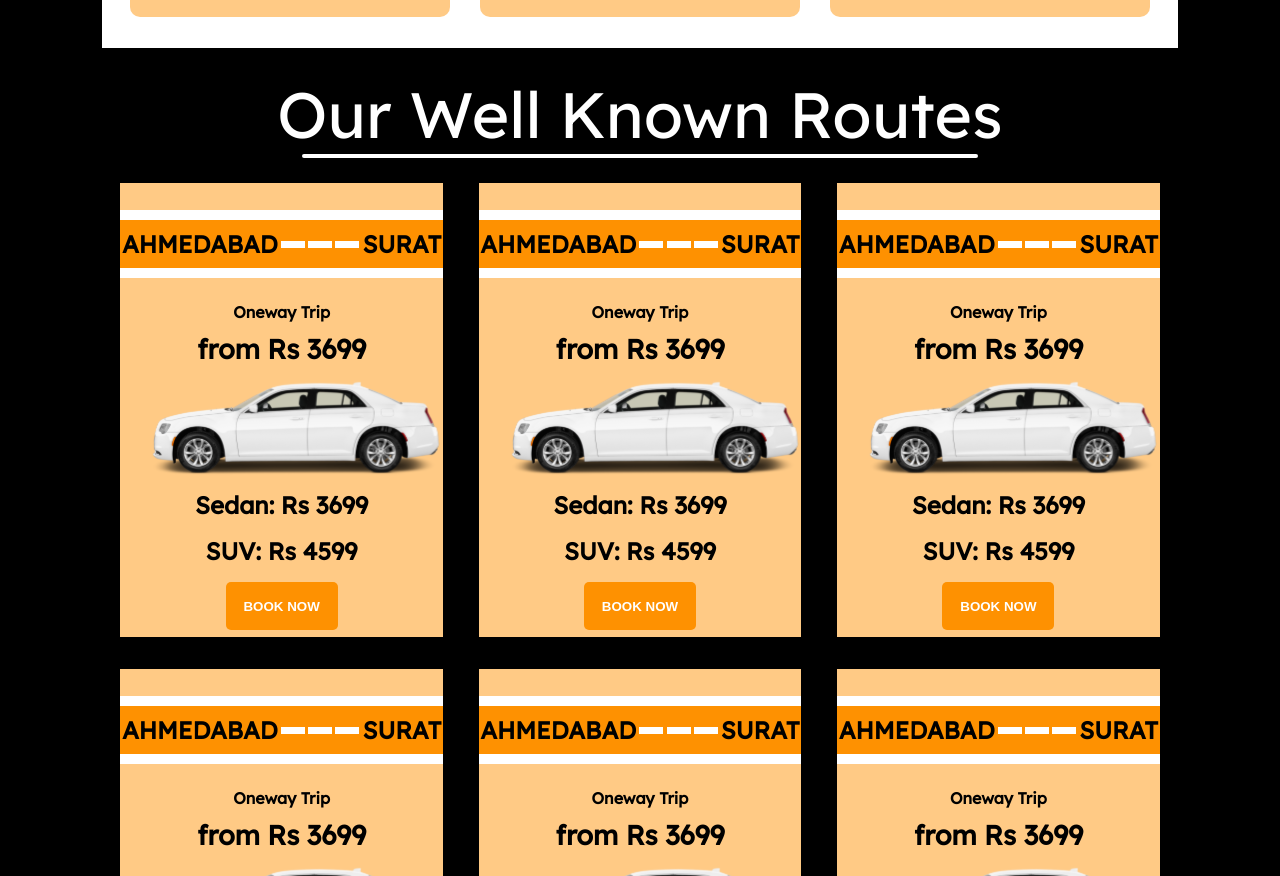
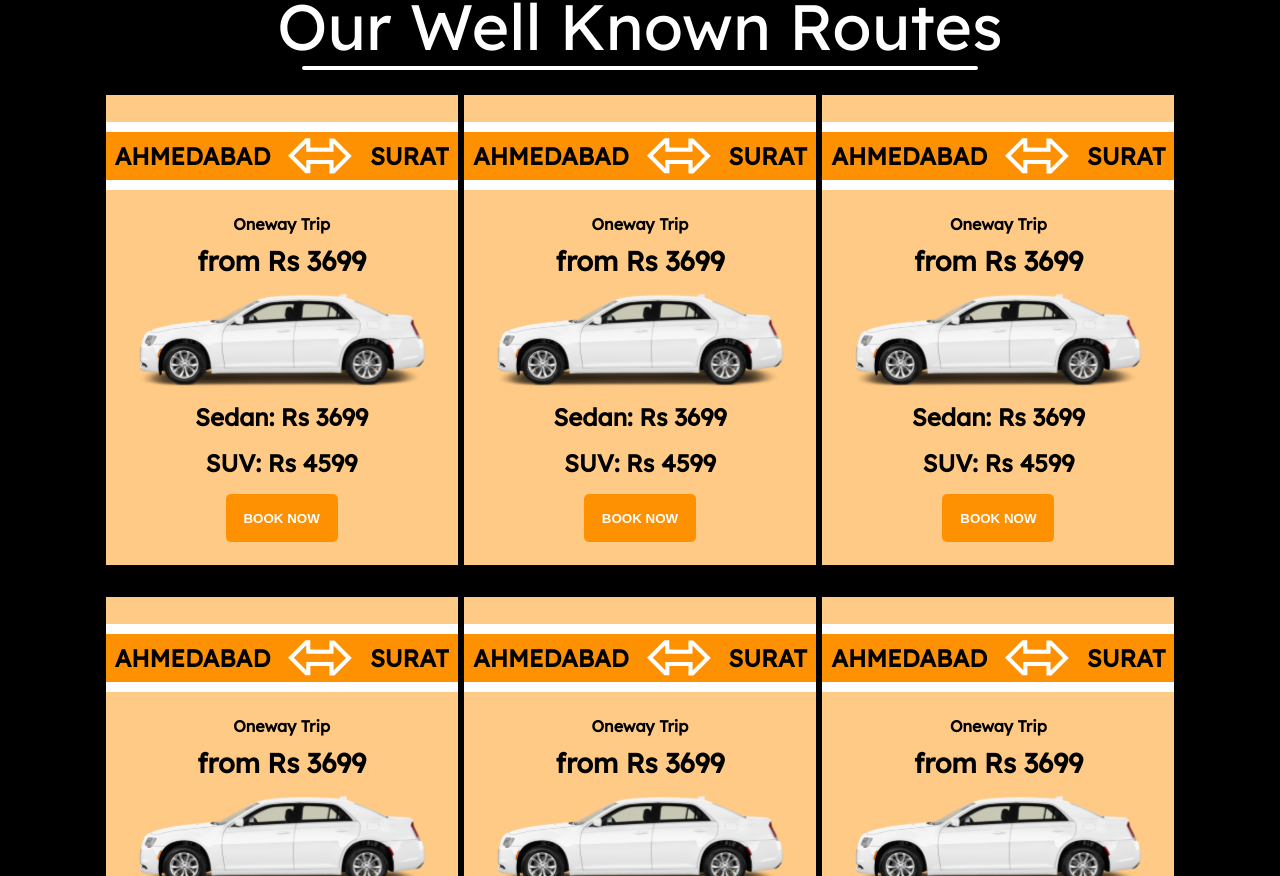
Before and after one commit to omcarz/Omkarz, a React (Create React App) app: page / in a window 1280 px wide. Shown: the part 1924-2800 px from the top of the page. Built offline with nearby package versions, Linux system fonts and the light colour scheme.

Commit message:
Card-Css_And_Font-Size

```diff
--- a/public/index.html
+++ b/public/index.html
@@ -1,19 +1,19 @@
 <!DOCTYPE html>
 <html lang="en">
+
 <head>
   <meta charset="utf-8" />
   <!-- <link rel="icon" href="%PUBLIC_URL%/favicon.ico" /> -->
   <meta name="viewport" content="width=device-width, initial-scale=1" />
   <meta name="theme-color" content="#000000" />
-    <meta
-      name="description"
-      content="Web site created using create-react-app"
-    />
+  <meta name="description" content="Omcarz - Your Taxi Partner" />
   <script src="https://kit.fontawesome.com/19a7829629.js" crossorigin="anonymous"></script>
-    <title>React App</title>
+  <title>Omcarz</title>
 </head>
+
 <body>
   <script type="text/jsx" src="../src/index.js"></script>
   <div id="root"></div>
 </body>
+
 </html>
--- a/src/screens/route.jsx
+++ b/src/screens/route.jsx
@@ -2,6 +2,7 @@ import React from "react";
 import "../styles/route.css";
 import Car from "../images/rtcar.svg";
 import Rtdata from "./rtdata.json";
+import Arrow from "../images/arrow.svg";
 
 function Route() {
     return (
@@ -21,9 +22,7 @@ function Route() {
                                 <hr className="rt-cd-hr" />
                                 <div className="rt-card-hd">
                                     <p>{rt.src}</p>
-                                    <div class="rt-card-line"></div>
-                                    <div class="rt-card-line"></div>
-                                    <div class="rt-card-line"></div>
+                                    <img className="rt-card-arw-img" src={Arrow} alt="arrow-img" />
                                     <p>{rt.dest}</p>
                                 </div>
                                 <hr className="rt-cd-hr" />
--- a/src/styles/availablecars.css
+++ b/src/styles/availablecars.css
@@ -44,7 +44,7 @@
 }
 
 .ac-row-txt-mn{
-    font-size: 2.5rem;
+    font-size: 2rem;
     text-align: justify;
     width: 77%;
 }
--- a/src/styles/route.css
+++ b/src/styles/route.css
@@ -34,8 +34,8 @@
 .rt-card{
     margin: 0 0 3%;
     background-color: rgba(255,202,133,255);
-    width: 30%;
-    height: 25rem;
+    width: 22rem;
+    height: 26rem;
     padding: 2.5% 0;
 }
 
@@ -90,10 +90,8 @@
     margin-bottom: 1rem;
 }
 
-.rt-card-line{
-    width: 1.5rem;
-    height: 7px;
-    background-color: #fff;
+.rt-card-arw-img{
+    width: 4rem;
   }
 
 /* ----------------------Responsive------------------------- */
--- a/src/styles/servicesAndThings.css
+++ b/src/styles/servicesAndThings.css
@@ -3,4 +3,5 @@
     flex-direction: column;
     justify-content: center;
     align-items: center;
+    margin-top: -6rem;
 }
```
Also changed, not shown: src/images/arrow.svg (added). Lines whose indentation alone changed are shown as unchanged.
